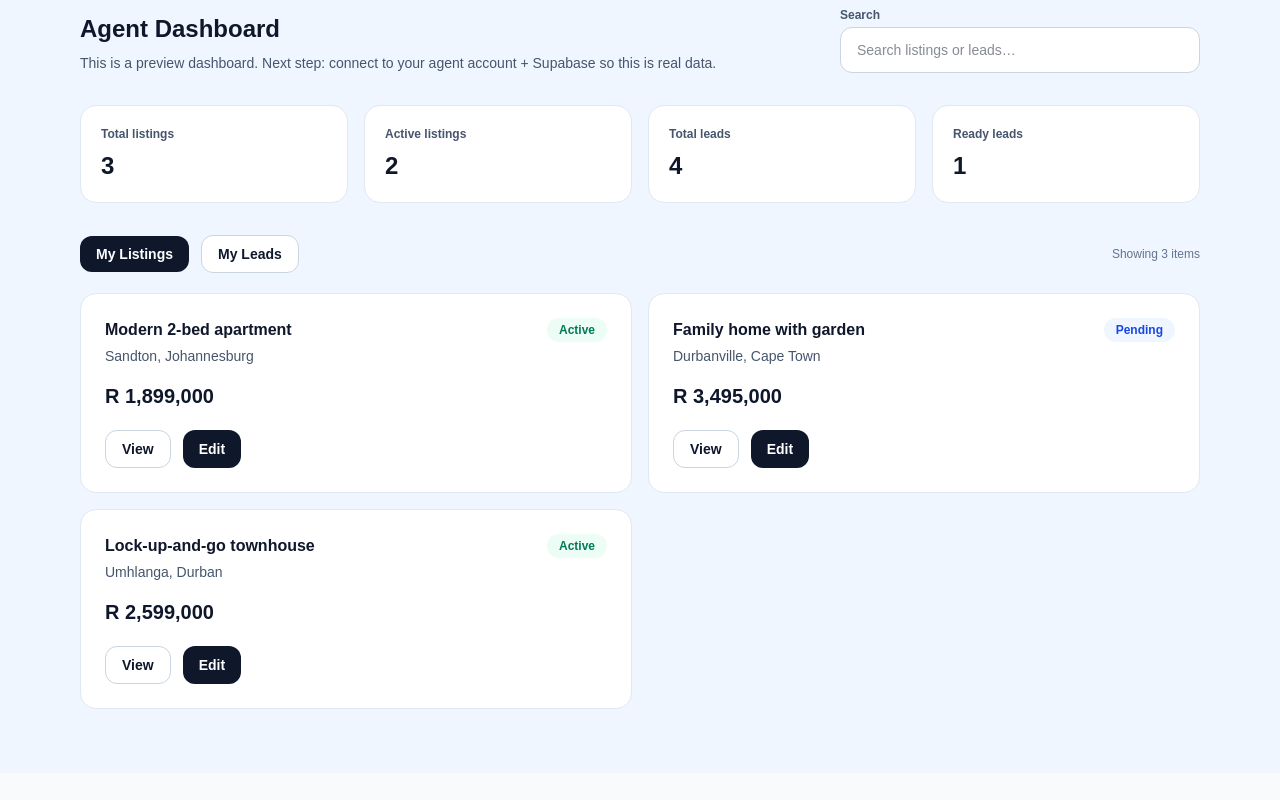
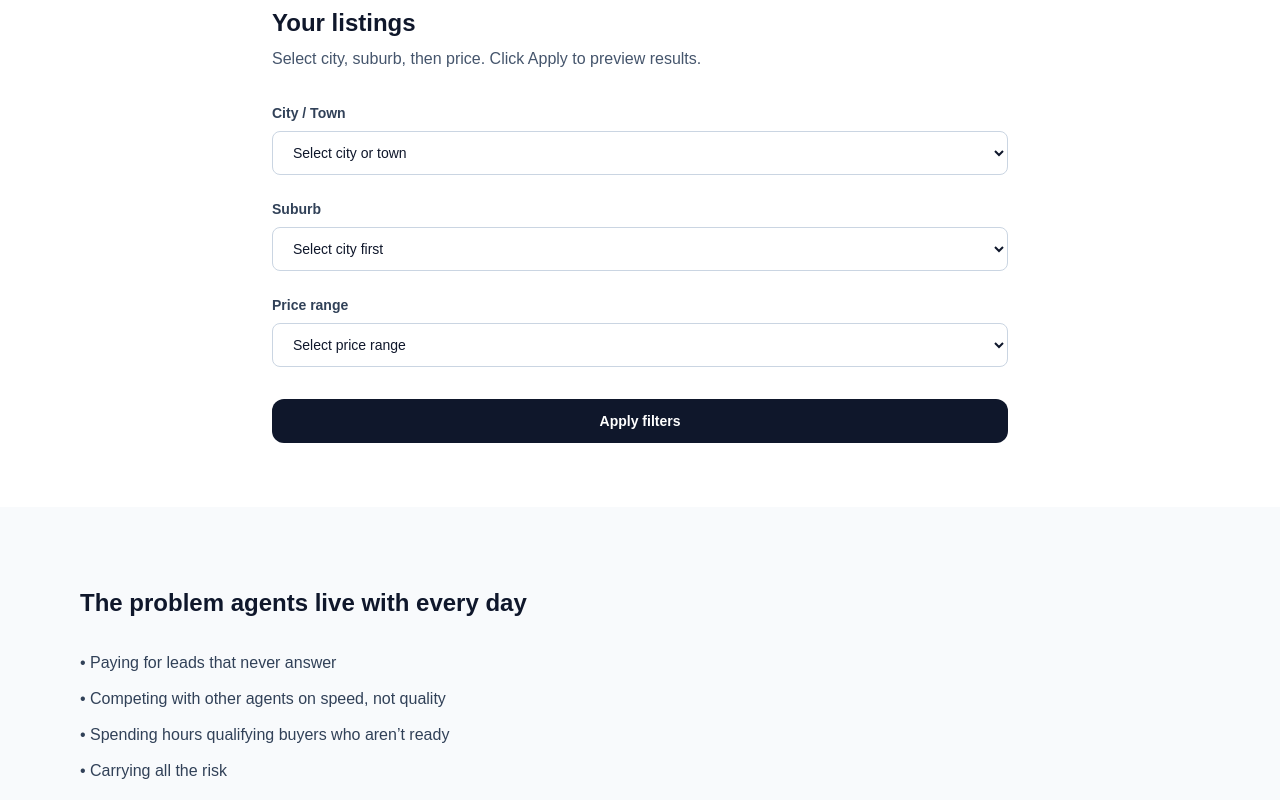
Before and after one commit to OG-Vlerrie/heymies-web, a Next.js app: page /for-agents in a window 1280 px wide. Shown: the part 540-1340 px from the top of the page. Built offline with nearby package versions, Linux system fonts and the light colour scheme.

Commit message:
For agents page with filters and sample listings

```diff
--- a/app/for-agents/page.tsx
+++ b/app/for-agents/page.tsx
@@ -1,51 +1,17 @@
+"use client";
+
 "use client";
 
 import Link from "next/link";
 import { useMemo, useState } from "react";
-
-type Listing = {
-  id: string;
-  title: string;
-  area: string;
-  city: string;
-  price: number;
-  status: "Active" | "Pending" | "Sold";
-};
-
-type Lead = {
-  id: string;
-  name: string;
-  listingId?: string;
-  listingTitle?: string;
-  stage: "New" | "Nurturing" | "Ready" | "Closed";
-  lastContact: string; // e.g. "2026-02-07"
-};
-
-const DEMO_LISTINGS: Listing[] = [
-  { id: "l-001", title: "Modern 2-bed apartment", area: "Sandton", city: "Johannesburg", price: 1899000, status: "Active" },
-  { id: "l-002", title: "Family home with garden", area: "Durbanville", city: "Cape Town", price: 3495000, status: "Pending" },
-  { id: "l-003", title: "Lock-up-and-go townhouse", area: "Umhlanga", city: "Durban", price: 2599000, status: "Active" },
-];
-
-const DEMO_LEADS: Lead[] = [
-  { id: "ld-101", name: "Thabo M.", listingId: "l-001", listingTitle: "Modern 2-bed apartment", stage: "New", lastContact: "2026-02-06" },
-  { id: "ld-102", name: "Samantha K.", listingId: "l-003", listingTitle: "Lock-up-and-go townhouse", stage: "Nurturing", lastContact: "2026-02-05" },
-  { id: "ld-103", name: "Ayesha R.", listingId: "l-002", listingTitle: "Family home with garden", stage: "Ready", lastContact: "2026-02-07" },
-  { id: "ld-104", name: "Johan P.", stage: "Closed", lastContact: "2026-02-01" },
-];
-
-function formatZAR(n: number) {
-  return new Intl.NumberFormat("en-ZA", { style: "currency", currency: "ZAR", maximumFractionDigits: 0 }).format(n);
-}
 
 export default function ForAgentsPage() {
   return (
     <main className="min-h-screen bg-white text-slate-900">
       <Hero />
 
-      {/* NEW: Dashboard */}
-      <AgentDashboard />
-
+      {/* NEW: list-style filters */}
+      <AgentListingFilters />
       <Pain />
       <Value />
       <HowItHelps />
@@ -72,9 +38,12 @@ function Hero() {
       </div>
 
       <div className="relative mx-auto max-w-6xl px-4 py-24">
-        <h1 className="text-4xl font-semibold md:text-5xl">Built for agents, not portals</h1>
+        <h1 className="text-4xl font-semibold md:text-5xl">
+          Built for agents, not portals
+        </h1>
         <p className="mt-4 max-w-2xl text-lg text-slate-700">
-          HeyMies helps you stop chasing leads and start speaking to buyers who are actually ready.
+          HeyMies helps you stop chasing leads and start speaking to buyers who
+          are actually ready.
         </p>
 
         <div className="mt-8">
@@ -90,228 +59,173 @@ function Hero() {
   );
 }
 
-/* ----------------------------- DASHBOARD ----------------------------- */
+/* ----------------------------- LIST-STYLE FILTERS ----------------------------- */
 
-function AgentDashboard() {
-  const [tab, setTab] = useState<"listings" | "leads">("listings");
-  const [q, setQ] = useState("");
+function AgentListingFilters() {
+  type Listing = {
+    id: string;
+    title: string;
+    city: string;
+    suburb: string;
+    price: number;
+  };
 
-  const { totalListings, activeListings, totalLeads, readyLeads } = useMemo(() => {
-    const totalListings = DEMO_LISTINGS.length;
-    const activeListings = DEMO_LISTINGS.filter((l) => l.status === "Active").length;
-    const totalLeads = DEMO_LEADS.length;
-    const readyLeads = DEMO_LEADS.filter((l) => l.stage === "Ready").length;
-    return { totalListings, activeListings, totalLeads, readyLeads };
-  }, []);
+  const LISTINGS: Listing[] = [
+    { id: "l1", title: "Modern 2-bed apartment", city: "Johannesburg", suburb: "Sandton", price: 1899000 },
+    { id: "l2", title: "1-bed investor unit", city: "Johannesburg", suburb: "Rosebank", price: 1299000 },
+    { id: "l3", title: "Family home with garden", city: "Cape Town", suburb: "Gardens", price: 3495000 },
+    { id: "l4", title: "Sea-facing apartment", city: "Cape Town", suburb: "Sea Point", price: 5250000 },
+    { id: "l5", title: "Lock-up-and-go townhouse", city: "Durban", suburb: "Umhlanga", price: 2599000 },
+    { id: "l6", title: "Starter apartment near transport", city: "Pretoria", suburb: "Hatfield", price: 995000 },
+  ];
 
-  const filteredListings = useMemo(() => {
-    const s = q.trim().toLowerCase();
-    if (!s) return DEMO_LISTINGS;
-    return DEMO_LISTINGS.filter(
-      (l) =>
-        l.title.toLowerCase().includes(s) ||
-        l.area.toLowerCase().includes(s) ||
-        l.city.toLowerCase().includes(s)
-    );
-  }, [q]);
+  const PRICE_BUCKETS = [
+    { key: "u1", label: "Under R1,000,000", min: 0, max: 999_999 },
+    { key: "1-2", label: "R1,000,000 – R2,000,000", min: 1_000_000, max: 2_000_000 },
+    { key: "2-5", label: "R2,000,000 – R5,000,000", min: 2_000_000, max: 5_000_000 },
+    { key: "5p", label: "R5,000,000+", min: 5_000_000, max: Number.POSITIVE_INFINITY },
+  ] as const;
 
-  const filteredLeads = useMemo(() => {
-    const s = q.trim().toLowerCase();
-    if (!s) return DEMO_LEADS;
-    return DEMO_LEADS.filter(
-      (l) =>
-        l.name.toLowerCase().includes(s) ||
-        (l.listingTitle || "").toLowerCase().includes(s) ||
-        l.stage.toLowerCase().includes(s)
-    );
-  }, [q]);
+  const CITIES = ["Cape Town", "Johannesburg", "Pretoria", "Durban"] as const;
+
+  const SUBURBS_BY_CITY: Record<string, string[]> = {
+    "Cape Town": ["Sea Point", "Gardens"],
+    Johannesburg: ["Sandton", "Rosebank"],
+    Pretoria: ["Hatfield"],
+    Durban: ["Umhlanga"],
+  };
+
+  const [city, setCity] = useState<string>("");
+  const [suburb, setSuburb] = useState<string>("");
+  const [priceKey, setPriceKey] = useState<string>("");
+
+  const [applied, setApplied] = useState(false);
+
+  const filtered = useMemo(() => {
+    let rows = [...LISTINGS];
+
+    if (city) rows = rows.filter((l) => l.city === city);
+    if (suburb) rows = rows.filter((l) => l.suburb === suburb);
+
+    if (priceKey) {
+      const bucket = PRICE_BUCKETS.find((b) => b.key === priceKey);
+      if (bucket) rows = rows.filter((l) => l.price >= bucket.min && l.price <= bucket.max);
+    }
+
+    return rows.sort((a, b) => a.price - b.price);
+  }, [city, suburb, priceKey]);
+
+  const suburbs = city ? SUBURBS_BY_CITY[city] ?? [] : [];
+
+  const formatZAR = (n: number) =>
+    new Intl.NumberFormat("en-ZA", { style: "currency", currency: "ZAR", maximumFractionDigits: 0 }).format(n);
 
   return (
-    <section className="bg-blue-50">
-      <div className="mx-auto max-w-6xl px-4 py-16">
-        <div className="flex flex-col gap-4 md:flex-row md:items-end md:justify-between">
-          <div>
-            <h2 className="text-2xl font-semibold">Agent Dashboard</h2>
-            <p className="mt-2 max-w-2xl text-sm text-slate-600">
-              This is a preview dashboard. Next step: connect to your agent account + Supabase so this is real data.
-            </p>
+    <section className="mx-auto max-w-3xl px-4 py-16">
+      <h2 className="text-2xl font-semibold">Your listings</h2>
+      <p className="mt-2 text-slate-600">Select city, suburb, then price. Click Apply to preview results.</p>
+
+      <div className="mt-8 space-y-6">
+        {/* City / Town */}
+        <div>
+          <label className="block text-sm font-semibold text-slate-700">City / Town</label>
+          <select
+            className="mt-2 w-full rounded-lg border border-slate-300 px-4 py-3 text-sm"
+            value={city}
+            onChange={(e) => {
+              setCity(e.target.value);
+              setSuburb("");
+              setApplied(false);
+            }}
+          >
+            <option value="">Select city or town</option>
+            {CITIES.map((c) => (
+              <option key={c} value={c}>
+                {c}
+              </option>
+            ))}
+          </select>
+        </div>
+
+        {/* Suburb */}
+        <div>
+          <label className="block text-sm font-semibold text-slate-700">Suburb</label>
+          <select
+            className="mt-2 w-full rounded-lg border border-slate-300 px-4 py-3 text-sm"
+            value={suburb}
+            onChange={(e) => {
+              setSuburb(e.target.value);
+              setApplied(false);
+            }}
+            disabled={!city}
+          >
+            <option value="">{city ? "Select suburb" : "Select city first"}</option>
+            {suburbs.map((s) => (
+              <option key={s} value={s}>
+                {s}
+              </option>
+            ))}
+          </select>
+        </div>
+
+        {/* Price */}
+        <div>
+          <label className="block text-sm font-semibold text-slate-700">Price range</label>
+          <select
+            className="mt-2 w-full rounded-lg border border-slate-300 px-4 py-3 text-sm"
+            value={priceKey}
+            onChange={(e) => {
+              setPriceKey(e.target.value);
+              setApplied(false);
+            }}
+          >
+            <option value="">Select price range</option>
+            {PRICE_BUCKETS.map((b) => (
+              <option key={b.key} value={b.key}>
+                {b.label}
+              </option>
+            ))}
+          </select>
+        </div>
+
+        <button
+          type="button"
+          className="mt-2 w-full rounded-xl bg-slate-900 py-3 text-sm font-semibold text-white hover:bg-slate-800"
+          onClick={() => setApplied(true)}
+        >
+          Apply filters
+        </button>
+      </div>
+
+      {/* RESULTS */}
+      {applied ? (
+        <div className="mt-10">
+          <div className="flex items-end justify-between">
+            <h3 className="text-lg font-semibold">Results</h3>
+            <div className="text-sm text-slate-600">{filtered.length} listing(s)</div>
           </div>
 
-          <div className="w-full md:w-[360px]">
-            <label className="mb-1 block text-xs font-semibold text-slate-600">Search</label>
-            <input
-              value={q}
-              onChange={(e) => setQ(e.target.value)}
-              placeholder="Search listings or leads…"
-              className="w-full rounded-xl border border-slate-300 bg-white px-4 py-3 text-sm outline-none focus:border-slate-400"
-            />
-          </div>
-        </div>
-
-        {/* KPIs */}
-        <div className="mt-8 grid gap-4 md:grid-cols-4">
-          <Kpi label="Total listings" value={totalListings} />
-          <Kpi label="Active listings" value={activeListings} />
-          <Kpi label="Total leads" value={totalLeads} />
-          <Kpi label="Ready leads" value={readyLeads} />
-        </div>
-
-        {/* Tabs */}
-        <div className="mt-8 flex flex-wrap items-center gap-3">
-          <TabButton active={tab === "listings"} onClick={() => setTab("listings")}>
-            My Listings
-          </TabButton>
-          <TabButton active={tab === "leads"} onClick={() => setTab("leads")}>
-            My Leads
-          </TabButton>
-
-          <div className="ml-auto text-xs text-slate-500">
-            Showing {tab === "listings" ? filteredListings.length : filteredLeads.length} items
-          </div>
-        </div>
-
-        {/* Content */}
-        <div className="mt-5">
-          {tab === "listings" ? (
-            <div className="grid gap-4 md:grid-cols-2">
-              {filteredListings.map((l) => (
-                <div key={l.id} className="rounded-2xl border border-slate-200 bg-white p-6">
-                  <div className="flex items-start justify-between gap-3">
-                    <div>
-                      <div className="text-base font-semibold">{l.title}</div>
-                      <div className="mt-1 text-sm text-slate-600">
-                        {l.area}, {l.city}
-                      </div>
+          {filtered.length === 0 ? (
+            <p className="mt-4 text-sm text-slate-600">No listings match that selection.</p>
+          ) : (
+            <ul className="mt-4 divide-y divide-slate-200 rounded-xl border border-slate-200 bg-white">
+              {filtered.map((l) => (
+                <li key={l.id} className="flex items-center justify-between gap-4 px-4 py-4">
+                  <div className="min-w-0">
+                    <div className="truncate font-semibold">{l.title}</div>
+                    <div className="mt-1 text-sm text-slate-600">
+                      {l.suburb}, {l.city}
                     </div>
-                    <Pill tone={l.status === "Active" ? "green" : l.status === "Pending" ? "blue" : "slate"}>
-                      {l.status}
-                    </Pill>
                   </div>
-
-                  <div className="mt-4 text-xl font-semibold">{formatZAR(l.price)}</div>
-
-                  <div className="mt-5 flex flex-wrap gap-3">
-                    <Link
-                      href={`/listings/${l.id}`}
-                      className="rounded-xl border border-slate-300 px-4 py-2 text-sm font-semibold hover:bg-slate-50"
-                    >
-                      View
-                    </Link>
-                    <button
-                      className="rounded-xl bg-slate-900 px-4 py-2 text-sm font-semibold text-white hover:bg-slate-800"
-                      onClick={() => alert("Next step: open Edit Listing modal")}
-                      type="button"
-                    >
-                      Edit
-                    </button>
-                  </div>
-                </div>
+                  <div className="shrink-0 text-sm font-semibold text-slate-900">{formatZAR(l.price)}</div>
+                </li>
               ))}
-            </div>
-          ) : (
-            <div className="overflow-hidden rounded-2xl border border-slate-200 bg-white">
-              <table className="w-full text-left text-sm">
-                <thead className="bg-slate-50 text-xs font-semibold text-slate-600">
-                  <tr>
-                    <th className="px-4 py-3">Lead</th>
-                    <th className="px-4 py-3">Listing</th>
-                    <th className="px-4 py-3">Stage</th>
-                    <th className="px-4 py-3">Last contact</th>
-                    <th className="px-4 py-3"></th>
-                  </tr>
-                </thead>
-                <tbody>
-                  {filteredLeads.map((l) => (
-                    <tr key={l.id} className="border-t">
-                      <td className="px-4 py-3 font-semibold">{l.name}</td>
-                      <td className="px-4 py-3 text-slate-700">{l.listingTitle || "—"}</td>
-                      <td className="px-4 py-3">
-                        <Pill
-                          tone={
-                            l.stage === "Ready"
-                              ? "green"
-                              : l.stage === "Nurturing"
-                              ? "blue"
-                              : l.stage === "Closed"
-                              ? "slate"
-                              : "emerald"
-                          }
-                        >
-                          {l.stage}
-                        </Pill>
-                      </td>
-                      <td className="px-4 py-3 text-slate-700">{l.lastContact}</td>
-                      <td className="px-4 py-3 text-right">
-                        <button
-                          className="rounded-xl border border-slate-300 px-3 py-2 text-xs font-semibold hover:bg-slate-50"
-                          onClick={() => alert("Next step: open Lead detail drawer")}
-                          type="button"
-                        >
-                          Open
-                        </button>
-                      </td>
-                    </tr>
-                  ))}
-                </tbody>
-              </table>
-            </div>
+            </ul>
           )}
         </div>
-      </div>
+      ) : null}
     </section>
   );
-}
-
-function Kpi({ label, value }: { label: string; value: number }) {
-  return (
-    <div className="rounded-2xl border border-slate-200 bg-white p-5">
-      <div className="text-xs font-semibold text-slate-600">{label}</div>
-      <div className="mt-2 text-2xl font-semibold">{value}</div>
-    </div>
-  );
-}
-
-function TabButton({
-  active,
-  onClick,
-  children,
-}: {
-  active: boolean;
-  onClick: () => void;
-  children: React.ReactNode;
-}) {
-  return (
-    <button
-      type="button"
-      onClick={onClick}
-      className={
-        active
-          ? "rounded-xl bg-slate-900 px-4 py-2 text-sm font-semibold text-white"
-          : "rounded-xl border border-slate-300 bg-white px-4 py-2 text-sm font-semibold hover:bg-white/60"
-      }
-    >
-      {children}
-    </button>
-  );
-}
-
-function Pill({
-  children,
-  tone,
-}: {
-  children: React.ReactNode;
-  tone: "green" | "blue" | "slate" | "emerald";
-}) {
-  const cls =
-    tone === "green"
-      ? "bg-emerald-50 text-emerald-700"
-      : tone === "blue"
-      ? "bg-blue-50 text-blue-700"
-      : tone === "emerald"
-      ? "bg-emerald-100 text-emerald-800"
-      : "bg-slate-100 text-slate-700";
-
-  return <span className={`inline-flex rounded-full px-3 py-1 text-xs font-semibold ${cls}`}>{children}</span>;
 }
 
 /* ----------------------------- PAIN ----------------------------- */
@@ -320,16 +234,20 @@ function Pain() {
   return (
     <section className="bg-slate-50">
       <div className="mx-auto max-w-6xl px-4 py-20">
-        <h2 className="text-2xl font-semibold">The problem agents live with every day</h2>
+        <h2 className="text-2xl font-semibold">
+          The problem agents live with every day
+        </h2>
 
-        <div className="mt-8 grid gap-4 md:grid-cols-2">
-          <Card>Paying for leads that never answer.</Card>
-          <Card>Racing other agents for the same enquiry.</Card>
-          <Card>Spending hours qualifying buyers who aren’t ready.</Card>
-          <Card>The risk always sits with you.</Card>
-        </div>
+        <ul className="mt-8 space-y-3 text-slate-700">
+          <li>• Paying for leads that never answer</li>
+          <li>• Competing with other agents on speed, not quality</li>
+          <li>• Spending hours qualifying buyers who aren’t ready</li>
+          <li>• Carrying all the risk</li>
+        </ul>
 
-        <p className="mt-6 font-semibold">More leads don’t solve this. Better leads do.</p>
+        <p className="mt-6 font-semibold">
+          More leads don’t solve this. Better leads do.
+        </p>
       </div>
     </section>
   );
@@ -341,13 +259,16 @@ function Value() {
   return (
     <section>
       <div className="mx-auto max-w-6xl px-4 py-20">
-        <h2 className="text-2xl font-semibold">What HeyMies does differently</h2>
+        <h2 className="text-2xl font-semibold">
+          What HeyMies does differently
+        </h2>
 
         <div className="mt-10 grid gap-6 md:grid-cols-3">
           <Card>
             <strong>Qualification first</strong>
             <p className="mt-2 text-sm text-slate-700">
-              Leads are scored based on behaviour, engagement, and intent — not just a form fill.
+              Leads are scored based on behaviour, engagement, and intent — not
+              just a form fill.
             </p>
           </Card>
 
@@ -395,7 +316,9 @@ function Comparison() {
   return (
     <section>
       <div className="mx-auto max-w-6xl px-4 py-20">
-        <h2 className="text-2xl font-semibold">Traditional portals vs HeyMies</h2>
+        <h2 className="text-2xl font-semibold">
+          Traditional portals vs HeyMies
+        </h2>
 
         <div className="mt-8 grid gap-6 md:grid-cols-2">
           <Card>
@@ -430,7 +353,9 @@ function FinalCTA() {
     <section className="bg-slate-900 px-4 py-20 text-white">
       <div className="mx-auto max-w-6xl">
         <h2 className="text-3xl font-semibold">Stop chasing. Start closing.</h2>
-        <p className="mt-3 text-slate-300">Early access for agents who value their time.</p>
+        <p className="mt-3 text-slate-300">
+          Early access for agents who value their time.
+        </p>
 
         <div className="mt-8">
           <Link
@@ -462,5 +387,9 @@ function Card({ children }: { children: React.ReactNode }) {
 }
 
 function Benefit({ children }: { children: React.ReactNode }) {
-  return <div className="rounded-xl border border-emerald-200 bg-white p-5 font-medium">{children}</div>;
+  return (
+    <div className="rounded-xl border border-emerald-200 bg-white p-5 font-medium">
+      {children}
+    </div>
+  );
 }
```
Also changed, not shown: app/about/page.tsx (+20 -3 lines).
